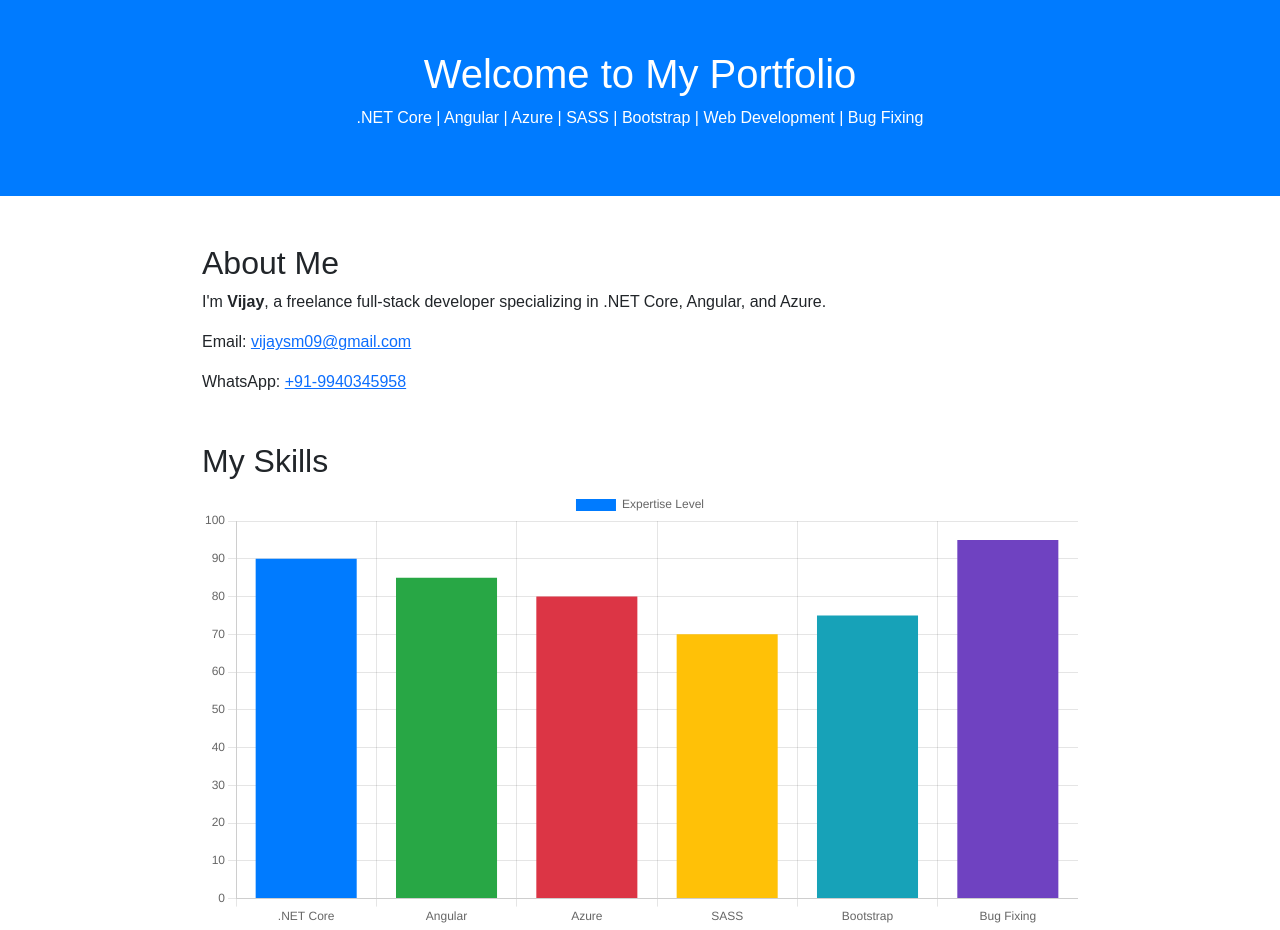
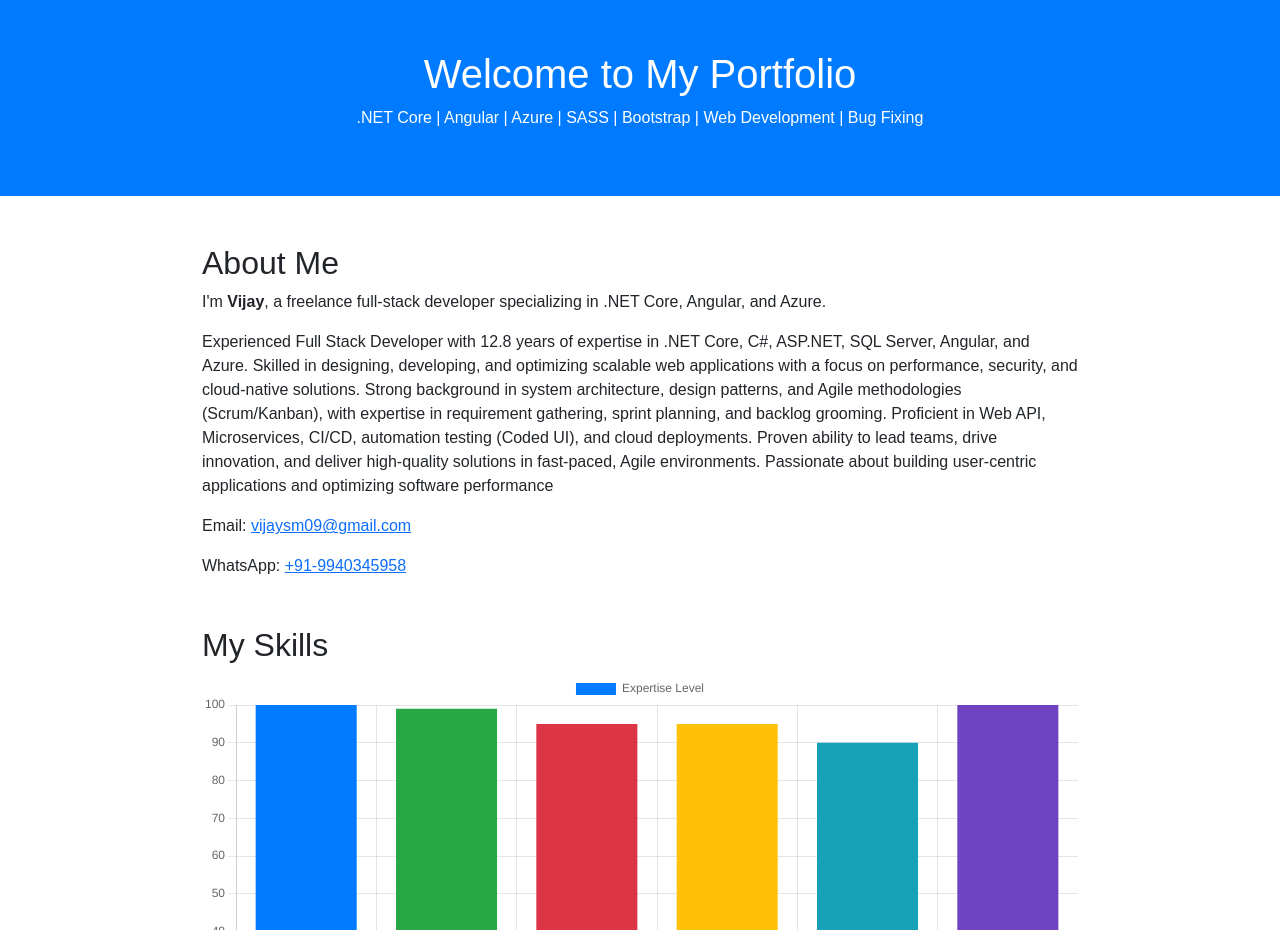
Before and after one commit to vijays-dev/vijay-portfolio, a plain HTML site: page index.html in a window 1280 px wide. Shown: the top 930 px of the page. Drawn offline with nearby package versions, Linux system fonts and the light colour scheme.

Commit message:
Update index.html

```diff
--- a/index.html
+++ b/index.html
@@ -25,6 +25,18 @@
     <div class="container mt-5">
         <h2>About Me</h2>
         <p>I'm <b>Vijay</b>, a freelance full-stack developer specializing in .NET Core, Angular, and Azure.</p>
+        <p>  Experienced Full Stack Developer with 12.8 years of expertise in .NET Core,
+ C#, ASP.NET, SQL Server, Angular, and Azure. Skilled in designing,
+ developing, and optimizing scalable web applications with a focus on
+ performance, security, and cloud-native solutions.
+ Strong background in system architecture, design patterns, and Agile
+ methodologies (Scrum/Kanban), with expertise in requirement gathering,
+ sprint planning, and backlog grooming. Proficient in Web API,
+ Microservices, CI/CD, automation testing (Coded UI), and cloud
+ deployments.
+ Proven ability to lead teams, drive innovation, and deliver high-quality
+ solutions in fast-paced, Agile environments. Passionate about building
+ user-centric applications and optimizing software performance </p>
         <p>Email: <a href="mailto:vijaysm09@gmail.com">vijaysm09@gmail.com</a></p>
         <p>WhatsApp: <a href="https://wa.me/919940345958" target="_blank">+91-9940345958</a></p>
     </div>
@@ -95,7 +107,7 @@
                 labels: ['.NET Core', 'Angular', 'Azure', 'SASS', 'Bootstrap', 'Bug Fixing'],
                 datasets: [{
                     label: 'Expertise Level',
-                    data: [90, 85, 80, 70, 75, 95],
+                    data: [100, 99, 95, 95, 90, 100],
                     backgroundColor: ['#007bff', '#28a745', '#dc3545', '#ffc107', '#17a2b8', '#6f42c1']
                 }]
             }
```
